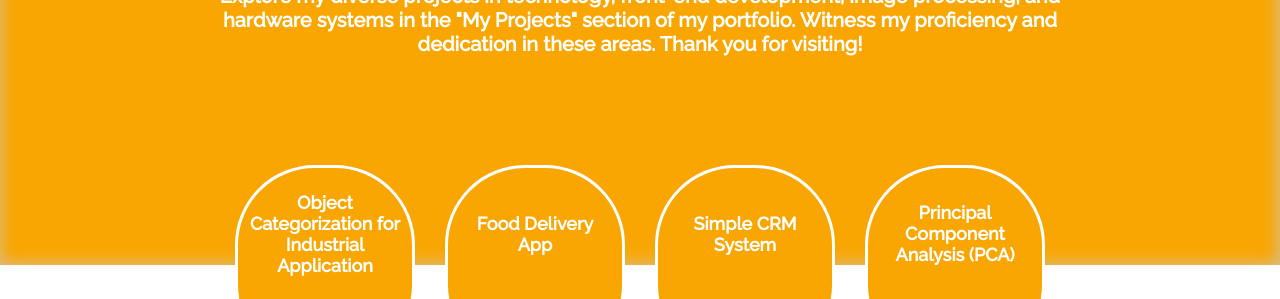
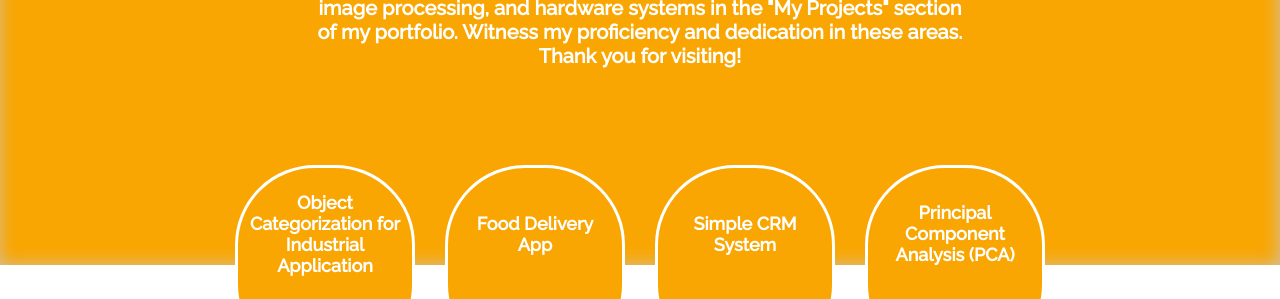
Before and after one commit to sara-abu-zeineh/portfolio1, a plain HTML site: page index.html in a window 1280 px wide. Shown: the part 295-594 px from the top of the page. Drawn offline with Linux system fonts and the light colour scheme.

Commit message:
#9 - Optimize paragraph width to enhance text layout

```diff
--- a/style.css
+++ b/style.css
@@ -61,7 +61,7 @@ li{
     text-align: center;
     padding: 0em 2em;
     margin-bottom: .4em;
-    width: 77vw;
+    width: 57vw;
 }
 .projects-wrapper{
     position: absolute;
```
